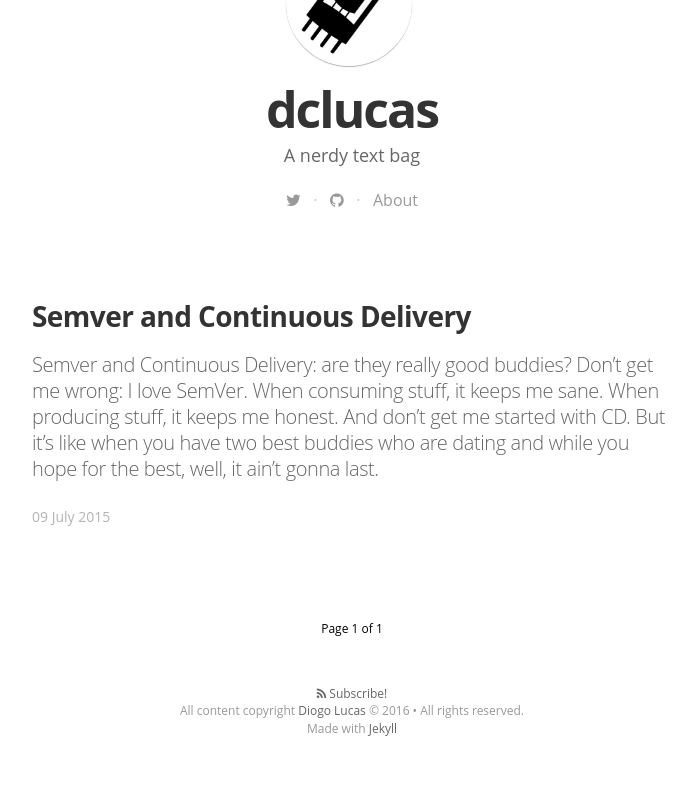
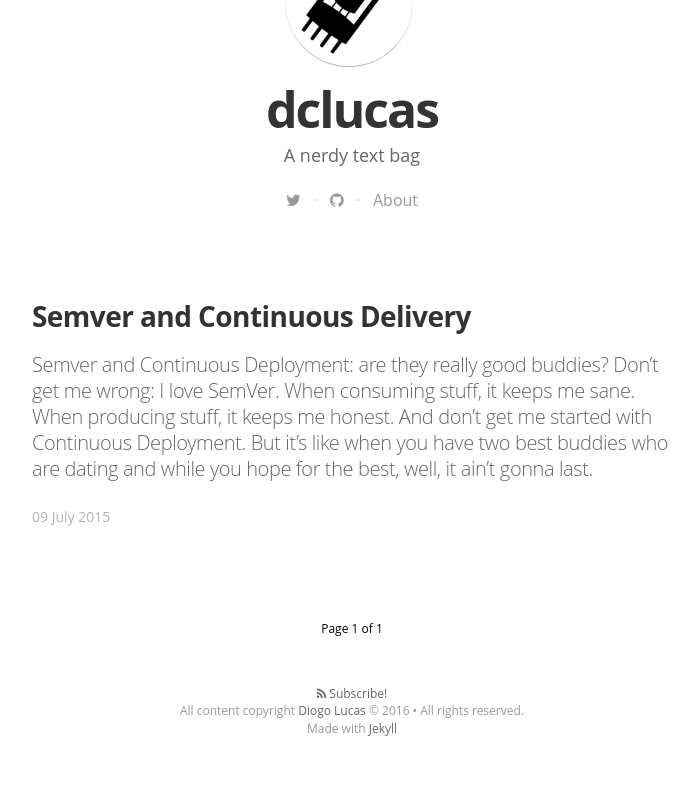
Before and after one commit to dclucas/dclucas.github.io, a Jekyll site: the page built from index.html, in a window 1280 px wide. Shown: the part 450-1236 px from the top of the page, without its empty margins (288-987 px from the left). Built offline with Jekyll 4.4.1, drawn with Linux system fonts in a browser that asks for light colours; nearby versions of some CDN libraries; some web fonts are replaced; Markdown is read by kramdown in place of the engine named in the settings; the list of posts is cut into pages by our own code.

Commit message:
Update 2015-07-09-SemVer_and_CD.md

```diff
--- a/_posts/2015-07-09-SemVer_and_CD.md
+++ b/_posts/2015-07-09-SemVer_and_CD.md
@@ -6,9 +6,9 @@ categories: ci cd versioning semver rambling
 image: /assets/images/15455378803_87c769fe8b_o.jpg
 excerpt_separator: <!--more-->
 ---
-# Semver and Continuous Delivery: are they really good buddies?
+# Semver and Continuous Deployment: are they really good buddies?
 
-Don't get me wrong: I love [SemVer](http://semver.org). When consuming stuff, it keeps me sane. When producing stuff, it keeps me honest. And don't get me started with CD.
+Don't get me wrong: I love [SemVer](http://semver.org). When consuming stuff, it keeps me sane. When producing stuff, it keeps me honest. And don't get me started with Continuous Deployment.
 
 But it's like when you have two best buddies who are dating and while you hope for the best, well, it ain't gonna last.
 
```
Also changed, not shown: other parts of _posts/2015-07-09-SemVer_and_CD.md (+2 -2 lines).
